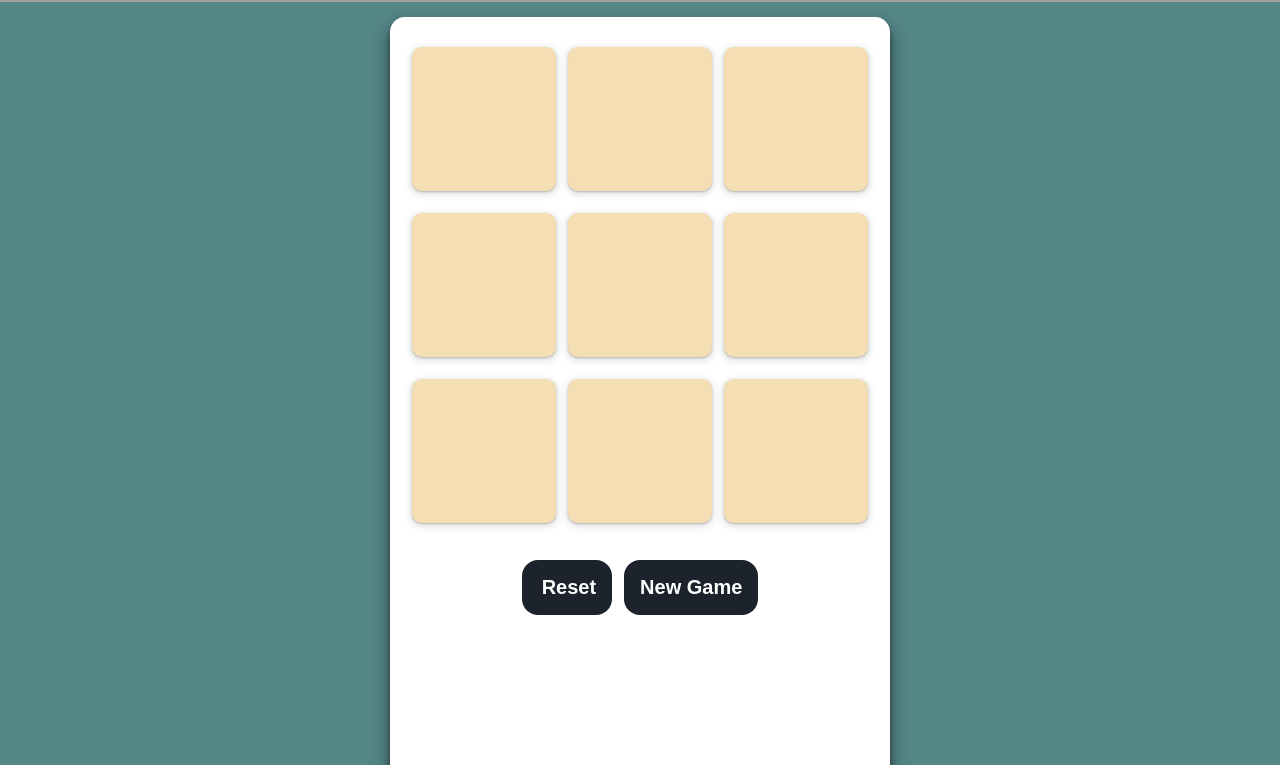
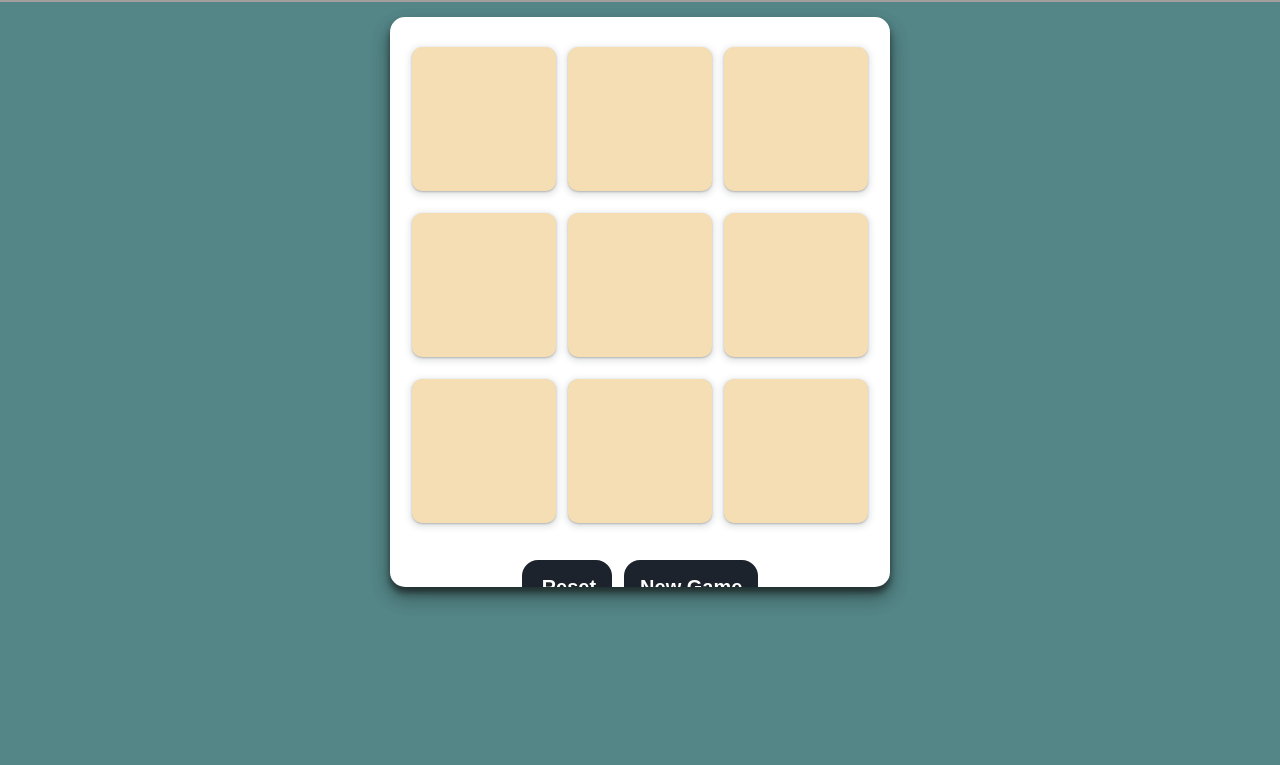
Before and after one commit to VINODH-AM/PRODIGY_WD_03, a plain HTML site: page index.html in a window 1280 px wide. Shown: the part 35-800 px from the top of the page. Drawn offline with Linux system fonts and the light colour scheme.

Commit message:
style.css

```diff
--- a/style.css
+++ b/style.css
@@ -45,7 +45,7 @@
 
 .card {
   width: auto;
-  height: auto;
+  height: 550px;
   background-color: #ffffff;
   text-align: center;
   padding: 10px;
```
